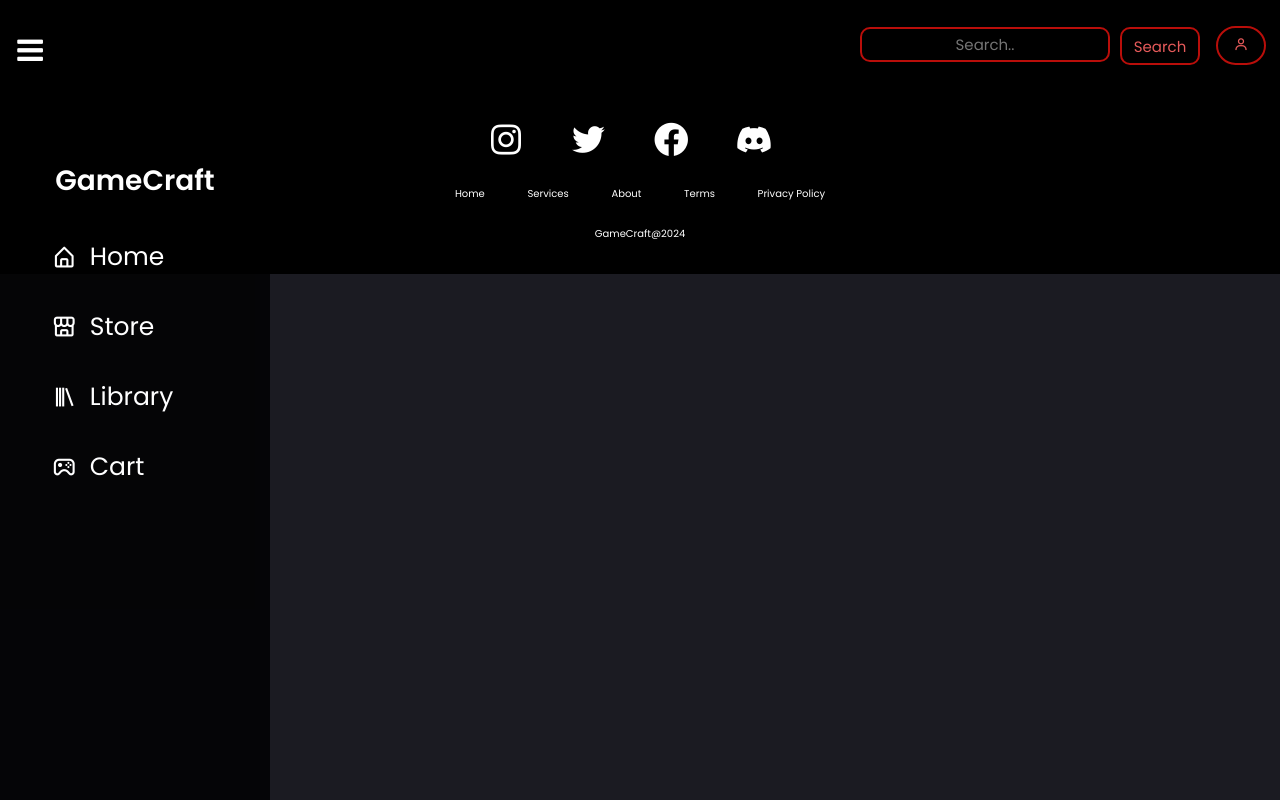
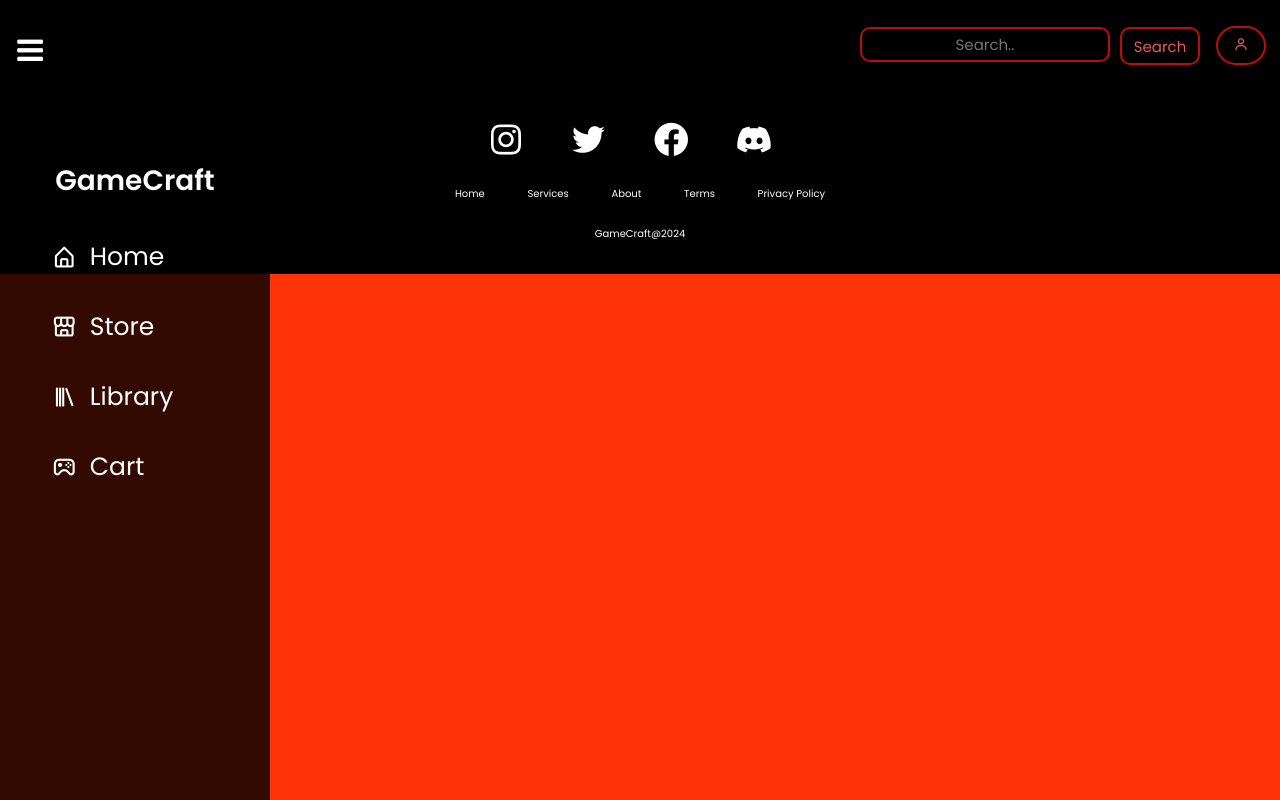
Before and after one commit to bhanuka99x/GameCraft, a PHP site: page /Store.php in a window 1280 px wide. Run offline with PHP 8.4, Linux system fonts and the light colour scheme; data that the repository does not hold is empty.

Commit message:
background color change

```diff
--- a/GameCraft/CSS/store.css
+++ b/GameCraft/CSS/store.css
@@ -14,7 +14,7 @@ body {
   left: 0;
   height: 100vh;
   width: 100%;
-  background: rgb(27, 27, 34);
+  background: rgb(255, 51, 6);
 }
 html {
   font-size: 62.5%;
```
